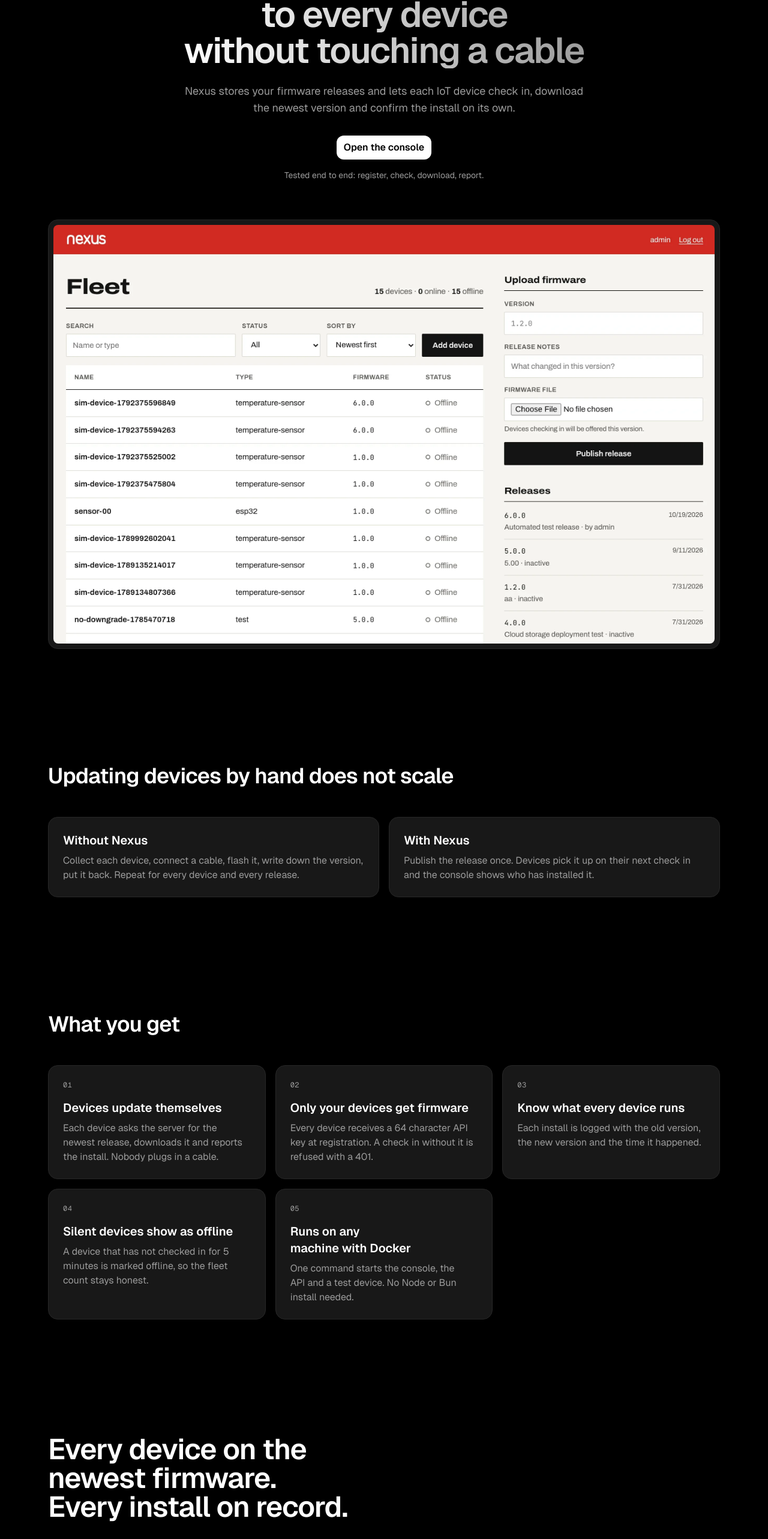
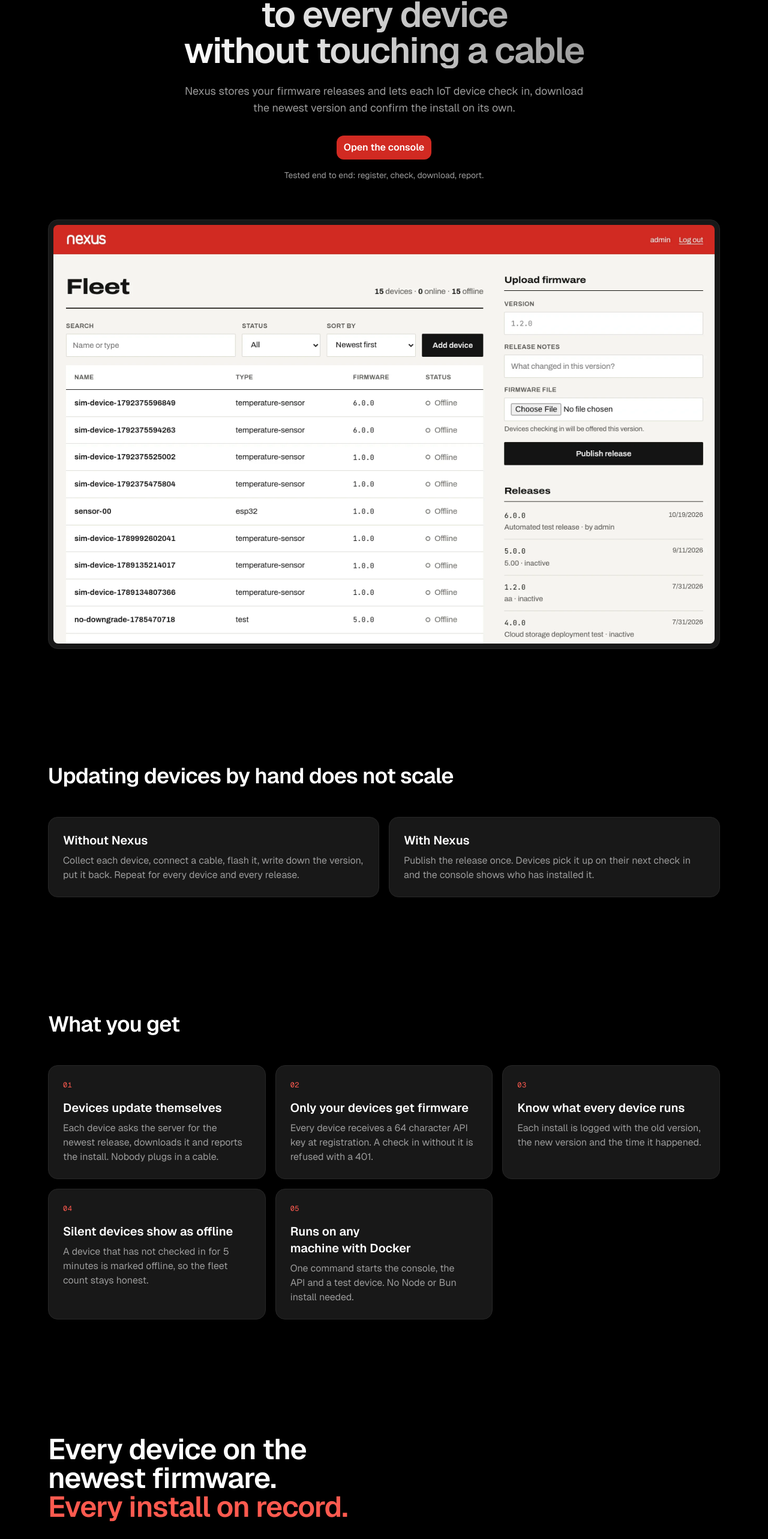
Before and after one commit to st4rk-7/Nexus, a React (Vite) app in the folder frontend/: page / in a window 1280 px wide. Shown: the part 226-2792 px from the top of the page at 60% size. Built offline with nearby package versions, Linux system fonts and the light colour scheme.

Commit message:
style(landing): use the console red as the accent on the dark landing page

```diff
--- a/frontend/src/Landing.jsx
+++ b/frontend/src/Landing.jsx
@@ -220,8 +220,9 @@
 
         <section className="lp-section lp-tagline" aria-label="Summary">
           <p ref={taglineRef}>
-            {TAGLINE.split(" ").map((w, i) => (
-              <span className="lp-word" key={i}>{w} </span>
+            {TAGLINE.split(" ").map((w, i, all) => (
+              // The second sentence ("Every install on record.") lights up red.
+              <span className={`lp-word${i >= all.length - 4 ? " is-red" : ""}`} key={i}>{w} </span>
             ))}
           </p>
         </section>
--- a/frontend/src/landing.css
+++ b/frontend/src/landing.css
@@ -23,6 +23,9 @@
   --lp-line-2: #313131;
   --lp-text: #ffffff;
   --lp-muted: #9b9b9b;
+  --lp-red: #d12a22;       /* same red as the login and console bar */
+  --lp-red-dark: #ab211b;
+  --lp-red-text: #ff5a4f;  /* lighter red for small text on black, about 6:1 contrast */
   --lp-ease: cubic-bezier(0.22, 1, 0.36, 1);
   --lp-mono: "Geist Mono", ui-monospace, monospace;
 
@@ -35,7 +38,7 @@
   line-height: 24px;
   color-scheme: dark;
 }
-.lp ::selection { background: #ffffff; color: #000000; }
+.lp ::selection { background: var(--lp-red); color: #ffffff; }
 .lp :focus-visible { outline: 2px solid #ffffff; outline-offset: 2px; }
 :where(.lp) :is(h1, h2, h3) { text-wrap: balance; font-weight: 600; margin: 0; }
 :where(.lp) p { text-wrap: pretty; margin: 0; }
@@ -63,13 +66,13 @@
   padding: 8px 12px;
   border: 0;
   border-radius: 12px;
-  background: #ffffff;
-  color: #000000;
+  background: var(--lp-red);
+  color: #ffffff;
   font: 600 16px/24px "Geist", system-ui, sans-serif;
   cursor: pointer;
-  transition: opacity 300ms var(--lp-ease), transform 300ms var(--lp-ease);
+  transition: background-color 300ms var(--lp-ease), transform 300ms var(--lp-ease);
 }
-.lp-btn:hover { opacity: 0.86; transform: translateY(-2px); }
+.lp-btn:hover { background: var(--lp-red-dark); transform: translateY(-2px); }
 .lp-btn:active { transform: scale(0.98); }
 .lp-btn-sm { font-size: 14px; line-height: 20px; }
 
@@ -90,7 +93,7 @@
   backdrop-filter: blur(16px);
   -webkit-backdrop-filter: blur(16px);
 }
-.lp-brand { display: flex; color: var(--lp-text); }
+.lp-nav .lp-brand { display: flex; color: var(--lp-red-text); }
 .lp-brand .wordmark { width: auto; height: 16px; }
 .lp-brand .wordmark path { stroke-width: 18; }
 .lp-links { display: flex; gap: 24px; margin: 0; padding: 0; list-style: none; }
@@ -101,7 +104,7 @@
   text-decoration: none;
   transition: opacity 300ms var(--lp-ease), color 300ms var(--lp-ease);
 }
-.lp-links a:hover { color: var(--lp-text); }
+.lp-links a:hover { color: var(--lp-red-text); }
 .lp-nav-cta { border-radius: 9999px; }
 
 .lp-toggle {
@@ -202,7 +205,7 @@
   display: block;
   margin-bottom: 16px;
   font: 400 12px/16px var(--lp-mono);
-  color: var(--lp-muted);
+  color: var(--lp-red-text);
   letter-spacing: 0.04em;
 }
 
@@ -217,6 +220,7 @@
 }
 .lp-word { color: rgba(255, 255, 255, 0.3); transition: color 500ms var(--lp-ease); }
 .lp-word.is-on { color: var(--lp-text); }
+.lp-word.is-red.is-on { color: var(--lp-red-text); }
 
 /* --- Steps --- */
 .lp-steps { display: grid; grid-template-columns: repeat(3, 1fr); gap: 16px; margin: 0; padding: 0; list-style: none; }
@@ -270,7 +274,7 @@
   transition: opacity 300ms var(--lp-ease);
 }
 .lp-faq summary::-webkit-details-marker { display: none; }
-.lp-faq summary::after { content: "+"; color: var(--lp-muted); transition: transform 300ms var(--lp-ease); }
+.lp-faq summary::after { content: "+"; color: var(--lp-red-text); transition: transform 300ms var(--lp-ease); }
 .lp-faq details[open] summary::after { transform: rotate(45deg); }
 .lp-faq summary:hover { opacity: 0.8; }
 .lp-faq details p { padding: 0 24px 16px; }
@@ -292,7 +296,7 @@
   color: var(--lp-muted);
 }
 .lp-footer a { text-decoration: none; transition: color 300ms var(--lp-ease); }
-.lp-footer a:hover { color: var(--lp-text); }
+.lp-footer a:hover { color: var(--lp-red-text); }
 
 /* --- Scroll reveal: rise 32px and fade, once --- */
 .lp-reveal { opacity: 0; transform: translateY(32px); transition: opacity 700ms var(--lp-ease), transform 700ms var(--lp-ease); }
```
